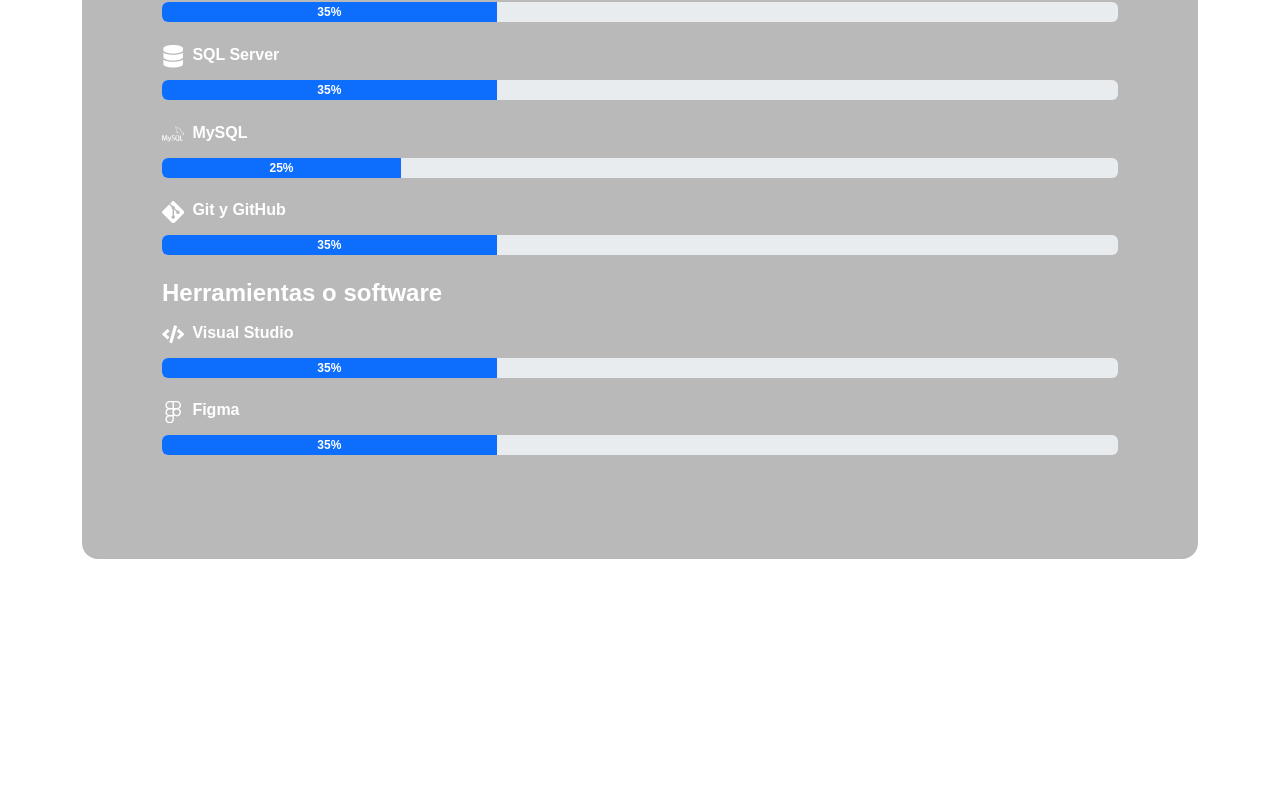
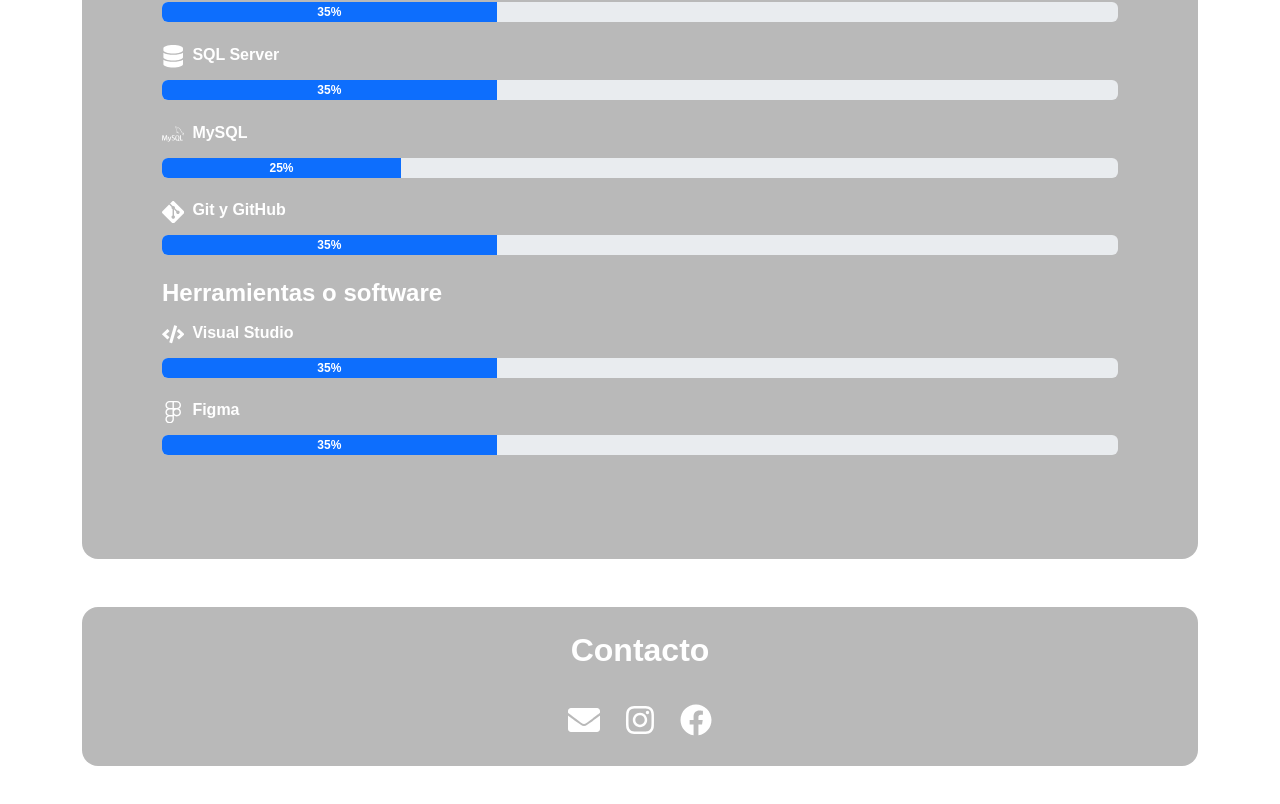
Before and after one commit to BJCorado/Mi-Hoja-De-Vida, a React (Create React App) app: page / in a window 1280 px wide. Shown: the part 1619-2423 px from the top of the page. Before the commit the page ends 2210 px from the top, so only its background shows below. Built offline with nearby package versions, Linux system fonts and the light colour scheme.

Commit message:
se agrego seccion de contacto y link a perfil de redes sociales

```diff
--- a/src/App.js
+++ b/src/App.js
@@ -2,7 +2,9 @@ import React from 'react';
 import Header from './components/Header';
 import Formacion from './components/Formacion';
 import Habilidades from './components/Habilidades';
+import Contacto from './components/Contacto';
 import './index.css';
+
 function App() {
   return (
     <>
@@ -27,6 +29,12 @@ function App() {
             <Habilidades />
           </div>
         </section>
+
+        <section className="seccion">
+          <div className="container">
+            <Contacto />
+          </div>
+        </section>
       </div>
     </>
   );
--- a/src/components/contacto.js
+++ b/src/components/contacto.js
@@ -0,0 +1,26 @@
+import React from 'react';
+import { FaEnvelope, FaInstagram, FaFacebook } from 'react-icons/fa';
+
+const Contacto = () => {
+  return (
+    <section className="container my-5 p-4 section">
+      <h2 className="text-center mb-4">Contacto</h2>
+      <div className="d-flex justify-content-center gap-4">
+        {/* Email */}
+        <a href="mailto:brayancorado454@gmail.com" target="_blank" rel="noopener noreferrer" className="text-white fs-2">
+          <FaEnvelope />
+        </a>
+        {/* Instagram */}
+        <a href="https://www.instagram.com/bj.corado?igsh=YXBkazF1NzIwN281" target="_blank" rel="noopener noreferrer" className="text-white fs-2">
+          <FaInstagram />
+        </a>
+        {/* Facebook */}
+        <a href="https://www.facebook.com/share/1Y46QZ9Zby/" target="_blank" rel="noopener noreferrer" className="text-white fs-2">
+          <FaFacebook />
+        </a>
+      </div>
+    </section>
+  );
+};
+
+export default Contacto;
```
